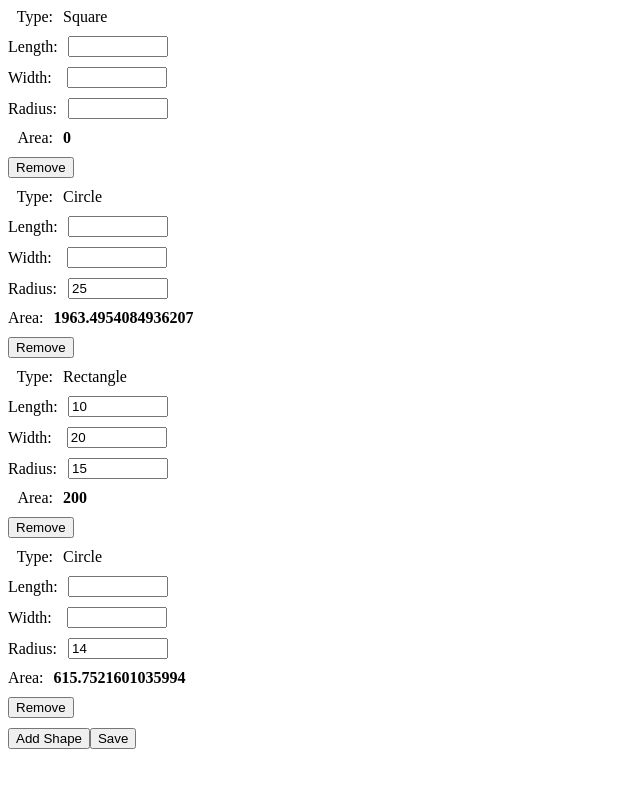
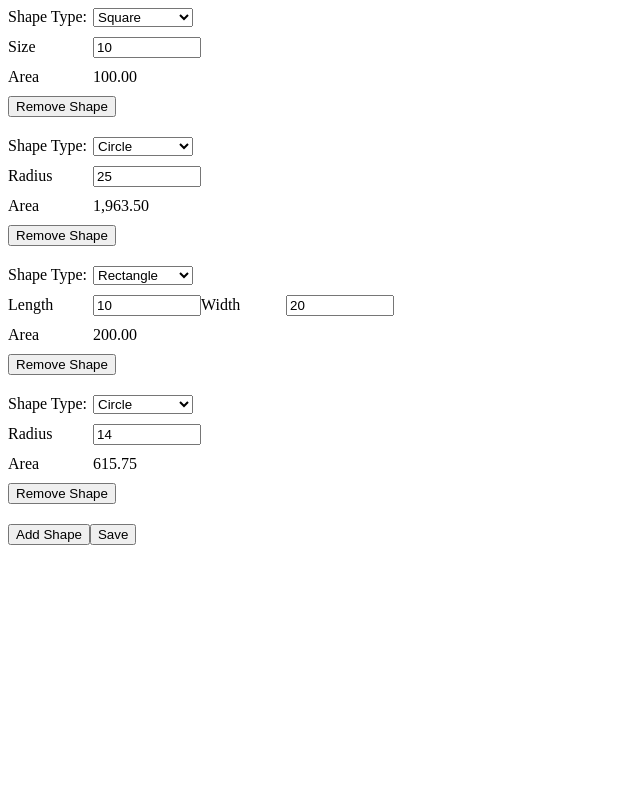
Before and after one commit to rokasasmena/shape-editor, an Angular app in the folder shape-editor/: page / in a window 1280 px wide. Shown: the top 788 px of the page, without its empty margins (0-640 px from the left). Built offline with nearby package versions, Linux system fonts and the light colour scheme.

Commit message:
FormGroup implemented. saveForm method updated. CSS classes improved

```diff
--- a/shape-editor/src/app/app.module.ts
+++ b/shape-editor/src/app/app.module.ts
@@ -4,6 +4,7 @@ import { FormsModule } from '@angular/forms';
 
 import { AppRoutingModule } from './app-routing.module';
 import { AppComponent } from './app.component';
+import { ReactiveFormsModule } from '@angular/forms';
 import { ShapeEditComponent } from './shape-edit/shape-editor-component/shape-edit.component';
 import { ShapesService } from './shape-edit/shapes.service';
 
@@ -15,7 +16,8 @@ import { ShapesService } from './shape-edit/shapes.service';
   imports: [
     BrowserModule,
     AppRoutingModule,
-    FormsModule
+    FormsModule,
+    ReactiveFormsModule
   ],
   providers: [ShapesService],
   bootstrap: [AppComponent]
--- a/shape-editor/src/app/shape-edit/shape-editor-component/shape-edit.component.html
+++ b/shape-editor/src/app/shape-edit/shape-editor-component/shape-edit.component.html
@@ -1,27 +1,41 @@
-<div *ngFor="let shape of shapes; let i = index">
-  <form class="main-form">
-    <div class="form-row">
-      <label class="label-text">Type:</label>
-      <div>{{ shape.type }}</div>
+<form [formGroup]="form" (ngSubmit)="saveForm()">
+  <div formArrayName="shapes">
+    <div class="shape-control" *ngFor="let shapeCtrl of shapesControls.controls; let i = index" [formGroupName]="i" class="shape-control">
+      <div>
+        <label>Shape Type:</label>
+        <select class="select-shape" formControlName="_type">
+          <option value="Circle">Circle</option>
+          <option value="Square">Square</option>
+          <option value="Rectangle">Rectangle</option>
+        </select>
+      </div>
+
+      <div *ngIf="shapeCtrl.get('_type')?.value === 'Circle'">
+        <label>Radius</label>
+        <input type="number" formControlName="radius" class="input-field" required>
+      </div>
+
+      <div *ngIf="shapeCtrl.get('_type')?.value === 'Square'">
+        <label>Size</label>
+        <input type="number" formControlName="size" class="input-field" required>
+      </div>
+
+      <div *ngIf="shapeCtrl.get('_type')?.value === 'Rectangle'">
+        <label>Length</label>
+        <input type="number" formControlName="length" class="input-field" required>
+        <label>Width</label>
+        <input type="number" formControlName="width" class="input-field" required>
+      </div>
+
+      <div>
+        <label>Area</label>
+        <span>{{ getArea(shapeCtrl) | number:'1.2-2' }}</span>
+      </div>
+
+      <button type="button" (click)="removeShapeControl(i)">Remove Shape</button>
     </div>
-    <div class="form-row">
-      <label class="label-text">Length:</label>
-      <input type="number" [(ngModel)]="shape.length" name="length" min="0" class="input-field">
-    </div>
-    <div class="form-row">
-      <label class="label-text">Width:</label>
-      <input type="number" [(ngModel)]="shape.width" name="width" min="0" class="input-field">
-    </div>
-    <div class="form-row">
-      <label class="label-text">Radius:</label>
-      <input type="number" [(ngModel)]="shape.radius" name="radius" min="0" class="input-field">
-    </div>
-    <div class="form-row">
-      <label class="label-text">Area:</label>
-      <strong>{{ calculateArea(shape) }}</strong>
-    </div>
-    <button (click)="removeShape(i)">Remove</button>
-  </form>
-</div>
-<button (click)="addShape()">Add Shape</button>
-<button (click)="saveShapes()">Save</button>
+  </div>
+
+  <button type="button" (click)="addShapeControl()">Add Shape</button>
+  <button type="submit">Save</button>
+</form>
--- a/shape-editor/src/app/shape-edit/shape-editor-component/shape-edit.component.scss
+++ b/shape-editor/src/app/shape-edit/shape-editor-component/shape-edit.component.scss
@@ -1,33 +1,23 @@
 form {
+  .shape-control {
+    display: flex;
+    flex-direction: column;
+    gap: 10px;
     margin-bottom: 10px;
+
+    label {
+      display: inline-flex;
+      min-width: 85px;
     }
 
-label input {
-  margin-left: 10px;
-  margin-bottom: 5px;
+    .select-shape,
+    .input-field {
+      width: 100px;
+    }
   }
 
-.main-form {
-  display: flex;
-  flex-direction: column;
-  align-items: flex-start;
+  button {
+    margin-bottom: 10px;
+    width: max-content;
   }
-
-.form-row {
-  display: flex;
-  align-items: center;
-  margin-bottom: 10px;
-  width: 150px;
 }
-
-.label-text {
-  width: 30%;
-  text-align: right;
-  margin-right: 10px;
-}
-
-.input-field {
-  width: 100px;
-  box-sizing: border-box;
-  margin-left: 5px;
-}
--- a/shape-editor/src/app/shape-edit/shape-editor-component/shape-edit.component.ts
+++ b/shape-editor/src/app/shape-edit/shape-editor-component/shape-edit.component.ts
@@ -1,4 +1,5 @@
 import { Component, OnInit } from '@angular/core';
+import { FormBuilder, FormGroup, Validators, FormArray, AbstractControl } from '@angular/forms';
 import { ShapesService } from '../shapes.service';
 import { Shape } from '../shape.model';
 
@@ -9,46 +10,77 @@ import { Shape } from '../shape.model';
 })
 export class ShapeEditComponent implements OnInit {
   shapes: Shape[] = [];
+  form: FormGroup;
 
-  constructor(private shapesService: ShapesService) { }
-
-  ngOnInit() {
-    this.getShapes();
-  }
-
-  getShapes() {
-    this.shapesService.getShapes().subscribe(shapes => {
-      this.shapes = shapes;
+  constructor(private shapesService: ShapesService, private fb: FormBuilder) {
+    this.form = this.fb.group({
+      shapes: this.fb.array([], [Validators.minLength(1)])
     });
   }
 
-  addShape() {
-    const newShape: Shape = { type: '', length: 0, width: 0, radius: 0 };
-    this.shapes.push(newShape);
+  ngOnInit() {
+    this.shapesService.getShapes()
+      .subscribe((shapes: Shape[]) => {
+        this.shapes = shapes;
+        this.initForm();
+      });
   }
 
-  removeShape(index: number) {
-    this.shapes.splice(index, 1);
-  }
+  initForm(): void {
+    this.form = this.fb.group({
+      shapes: this.fb.array([], [Validators.minLength(1)])
+    });
 
-  saveShapes() {
-    this.shapesService.saveShapes(this.shapes).subscribe(response => {
-      // Handle successful save
-      console.log('Shapes saved successfully!');
-    }, error => {
-      // Handle error
-      console.error('Error saving shapes:', error);
+    this.shapes.forEach(shape => {
+      this.addShapeControl(shape);
     });
   }
 
-  calculateArea(shape: Shape): number {
-    if (shape.type === 'Circle' && shape.radius !== undefined) {
-      return Math.PI * shape.radius * shape.radius;
-    } else if (shape.type === 'Rectangle' && shape.length !== undefined && shape.width !== undefined) {
-      return shape.length * shape.width;
-    } else if (shape.type === 'Square' && shape.length !== undefined) {
-      return shape.length * shape.length;
+  get shapesControls() {
+    return this.form.get('shapes') as FormArray;
+  }
+
+  addShapeControl(shape?: Shape): void {
+    const defaultShape: Shape = shape || {};
+
+    const shapeGroup = this.fb.group({
+      _type: [defaultShape.type],
+      radius: [defaultShape.radius || 0, [Validators.required, Validators.min(0)]],
+      length: [defaultShape.length || 0, [Validators.required, Validators.min(0)]],
+      width: [defaultShape.width || 0, [Validators.required, Validators.min(0)]],
+      size: [defaultShape.size || 0, [Validators.required, Validators.min(0)]],
+    });
+
+    this.shapesControls.push(shapeGroup);
+  }
+
+  removeShapeControl(index: number): void {
+    this.shapesControls.removeAt(index);
+  }
+
+  getArea(shapeCtrl: AbstractControl): number {
+    const type = shapeCtrl.get('_type')?.value;
+    const radius = shapeCtrl.get('radius')?.value;
+    const size = shapeCtrl.get('size')?.value;
+    const length = shapeCtrl.get('length')?.value;
+    const width = shapeCtrl.get('width')?.value;
+
+    switch (type) {
+      case 'Circle':
+        return Math.PI * Math.pow(radius, 2);
+      case 'Square':
+        return Math.pow(size, 2);
+      case 'Rectangle':
+        return length * width;
+      default:
+        return 0;
     }
-    return 0;
+  }
+
+  saveForm(): void {
+    const shapes = this.form.value.shapes;
+    this.shapesService.saveShapes(shapes).subscribe((savedShapes: Shape[]) => {
+      this.shapes = savedShapes;
+    });
   }
 }
--- a/shape-editor/src/app/shape-edit/shape.model.ts
+++ b/shape-editor/src/app/shape-edit/shape.model.ts
@@ -3,7 +3,8 @@
   type?: string;
   width?: number;
   length?: number;
-  radius?: number; // Make the radius property optional
+  radius?: number;
+  size?: number;
 }
 
 
```
Lines whose indentation alone changed are shown as unchanged.
